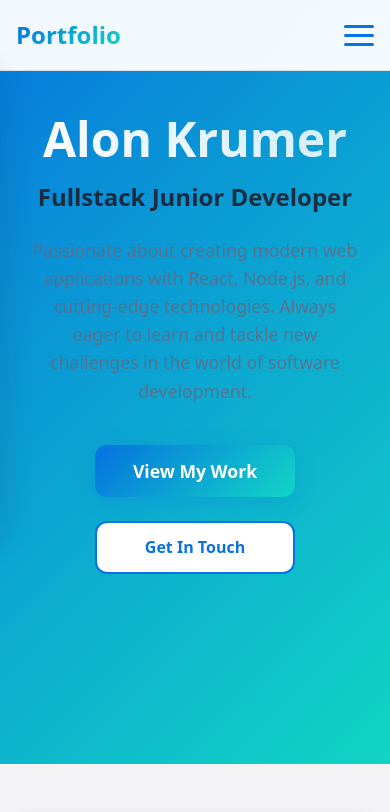
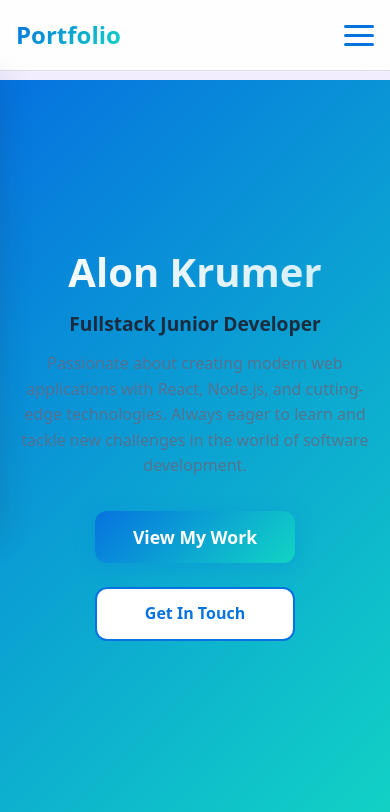
Before and after one commit to alon1525/Portfolio-website, a React (Create React App) app: page / in a window 390 px wide. Shown: the top 812 px of the page. Built offline with nearby package versions, Linux system fonts and the light colour scheme.

Commit message:
fix phone problem

```diff
--- a/src/index.css
+++ b/src/index.css
@@ -282,5 +282,33 @@
     .skills-grid {
       grid-template-columns: repeat(auto-fit, minmax(150px, 1fr));
     }
+
+    /* Mobile-specific hero section fixes */
+    .hero-section {
+      min-height: calc(100vh - 80px);
+      padding-top: 80px; /* Account for fixed navbar */
+      align-items: flex-start;
+      padding-top: 120px; /* Extra padding to ensure content is visible */
+    }
+
+    .hero-content {
+      padding: 1rem;
+      margin-top: 2rem;
+    }
+
+    .hero-title {
+      font-size: clamp(2.5rem, 6vw, 4rem);
+      margin-bottom: 1rem;
+    }
+
+    .hero-subtitle {
+      font-size: clamp(1.2rem, 3vw, 1.5rem);
+      margin-bottom: 1rem;
+    }
+
+    .hero-description {
+      font-size: clamp(1rem, 2vw, 1.1rem);
+      margin-bottom: 2rem;
+    }
   }
 }
--- a/src/pages/Home/Home.css
+++ b/src/pages/Home/Home.css
@@ -1,5 +1,18 @@
 .home-page {
   margin-top: -80px; /* Account for fixed navigation */
+}
+
+/* Fix for mobile devices - ensure hero content is visible */
+@media (max-width: 768px) {
+  .home-page {
+    margin-top: 0;
+    padding-top: 80px; /* Add padding instead of negative margin on mobile */
+  }
+
+  .hero-section {
+    min-height: calc(100vh - 80px); /* Adjust height for mobile */
+    padding-top: 2rem; /* Add some top padding */
+  }
 }
 
 .hero-actions {
```
